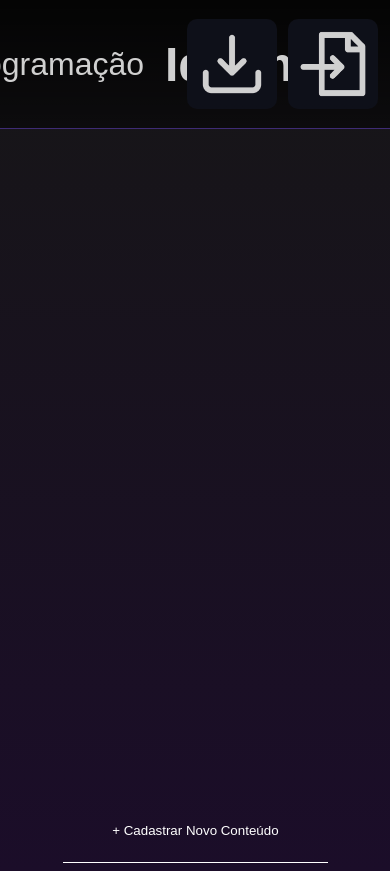
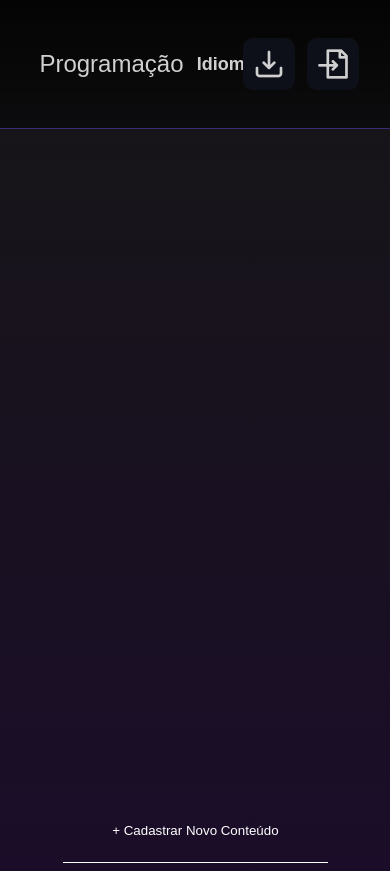
Before and after one commit to For-otten/Estude, a plain HTML site: page index.html in a window 390 px wide. Drawn offline with Linux system fonts and the light colour scheme.

Commit message:
Update style.css

```diff
--- a/style.css
+++ b/style.css
@@ -652,14 +652,32 @@ select {
         transform: none;
         box-shadow: none;
     }
-    .channel-card button{
+
+    .channel-card button {
         background-color: black;
     }
+
     .btnedelete {
         background-color: rgb(119, 22, 22);
 
     }
+
     .btnedit {
         background-color: #7f8081;
     }
 }
+
+@media (max-width: 700px) {
+    .logoBtn {
+        width: 32px;
+    }
+
+    li {
+        font-size: x-large;
+    }
+
+    li.active {
+        font-size: large;
+        margin-left: 4%;
+    }
+}
```
